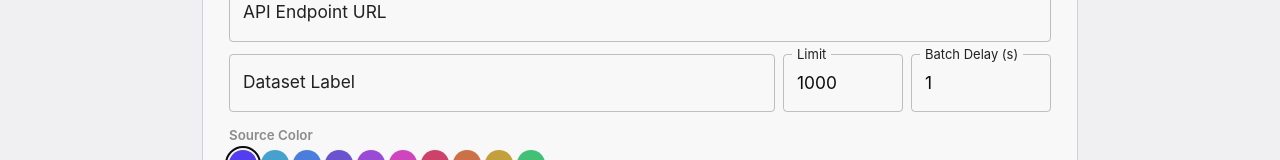
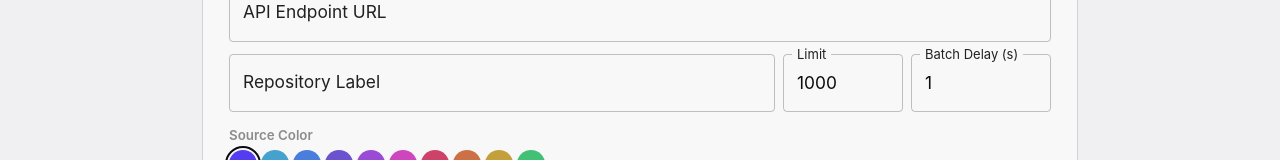
Before and after one commit to DLR-SC/VESA2, a React (Vite) app in the folder FRONTEND/: page /setup in a window 1280 px wide. Shown: the part 470-630 px from the top of the page. Built offline with nearby package versions, Linux system fonts and the light colour scheme; no server answers.

Commit message:
Handhsake form label change Dataset <-> Repositry

```diff
--- a/FRONTEND/src/components/ingestion/HandshakeForm.tsx
+++ b/FRONTEND/src/components/ingestion/HandshakeForm.tsx
@@ -136,7 +136,7 @@ const HandshakeForm: React.FC<HandshakeFormProps> = ({ onValidated, isSystemBusy
       <Box sx={{ display: 'flex', gap: theme.spacing(2) }}>
         <TextField
           sx={{ flex: 1 }}
-          label="Dataset Label"
+          label="Repository Label"
           variant="outlined"
           value={prefix}
           onChange={(e) => setPrefix(e.target.value)}
@@ -201,9 +201,9 @@ const HandshakeForm: React.FC<HandshakeFormProps> = ({ onValidated, isSystemBusy
 
       {isConflict && (
         <Alert severity="warning" variant="outlined" sx={{ borderRadius: 1 }}>
-          <AlertTitle>Dataset Already Exists</AlertTitle>
+          <AlertTitle>Repository Label Already Exists</AlertTitle>
           <Typography variant="body2">
-            This dataset label is currently in use. If you continue, the existing data will be permanently overwritten.
+            This Repository label is currently in use. If you continue, the existing data will be permanently overwritten.
           </Typography>
           <FormControlLabel
             control={<Checkbox checked={overwrite} onChange={(e) => setOverwrite(e.target.checked)} />}
```
